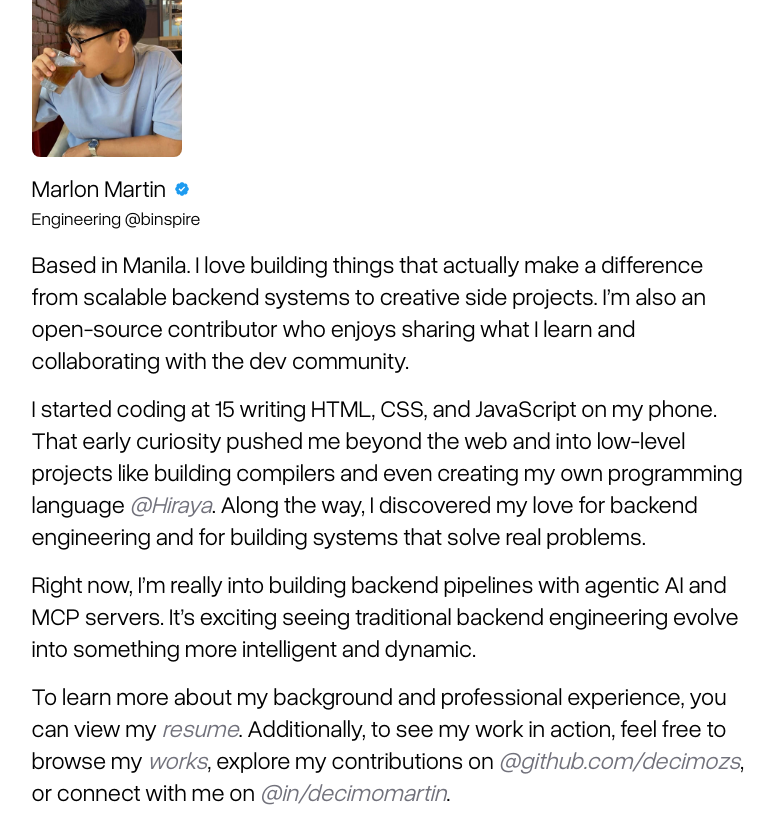
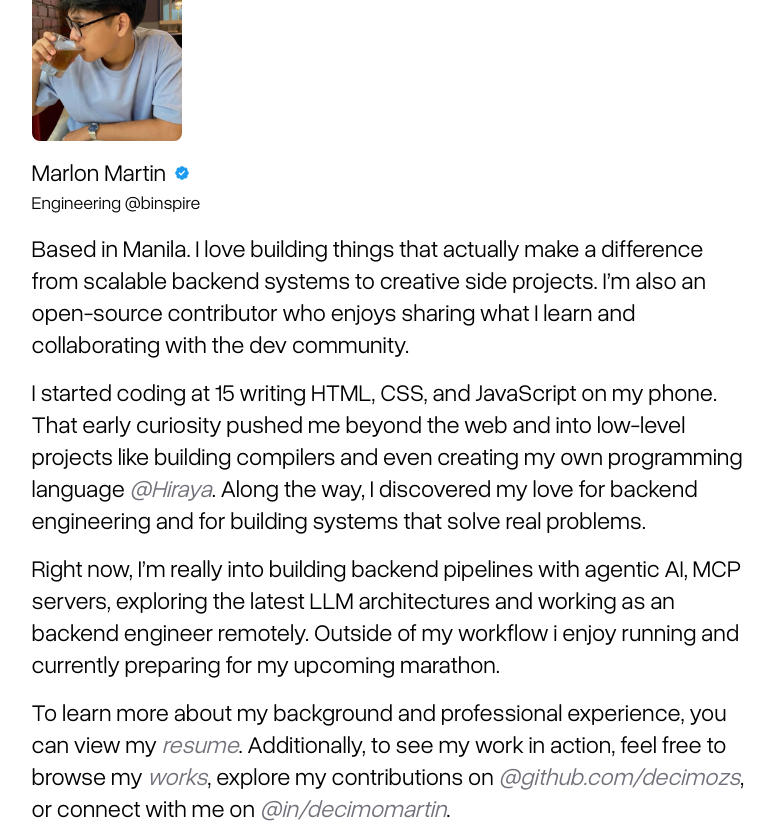
Before and after one commit to decimozs/portfolio, a Next.js app: page / in a window 1280 px wide. Shown: the whole page, without its empty margins (250-1025 px from the left). Built offline with nearby package versions, Linux system fonts and the light colour scheme.

Commit message:
chore: update description

```diff
--- a/src/app/page.tsx
+++ b/src/app/page.tsx
@@ -23,7 +23,7 @@ export default function App() {
         building systems that solve real problems.
       </p>
       <p>
-        {`Right now, I’m really into building backend pipelines with agentic AI and MCP servers. It’s exciting seeing traditional backend engineering evolve into something more intelligent and dynamic.`}
+        {`Right now, I’m really into building backend pipelines with agentic AI, MCP servers, exploring the latest LLM architectures and working as an backend engineer remotely. Outside of my workflow i enjoy running and currently preparing for my upcoming marathon.`}
       </p>
       <p className="my-4">
         To learn more about my background and professional experience, you can
```
